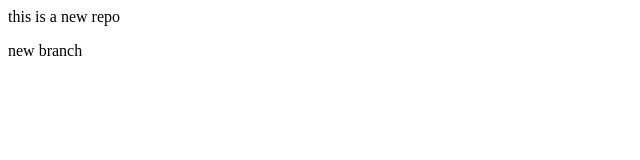
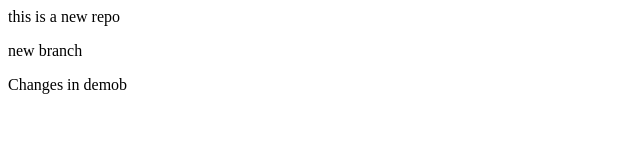
Before and after one commit to hamzazmah123/localRepo, a plain HTML site: page index.html in a window 1280 px wide. Shown: the whole page, without its empty margins (0-640 px from the left). Drawn offline with Linux system fonts and the light colour scheme.

Commit message:
made changes in demob

```diff
--- a/index.html
+++ b/index.html
@@ -1,2 +1,3 @@
 <p>this is a new repo</p>
 <p>new branch</p>
+<p>Changes in demob</p>
```
